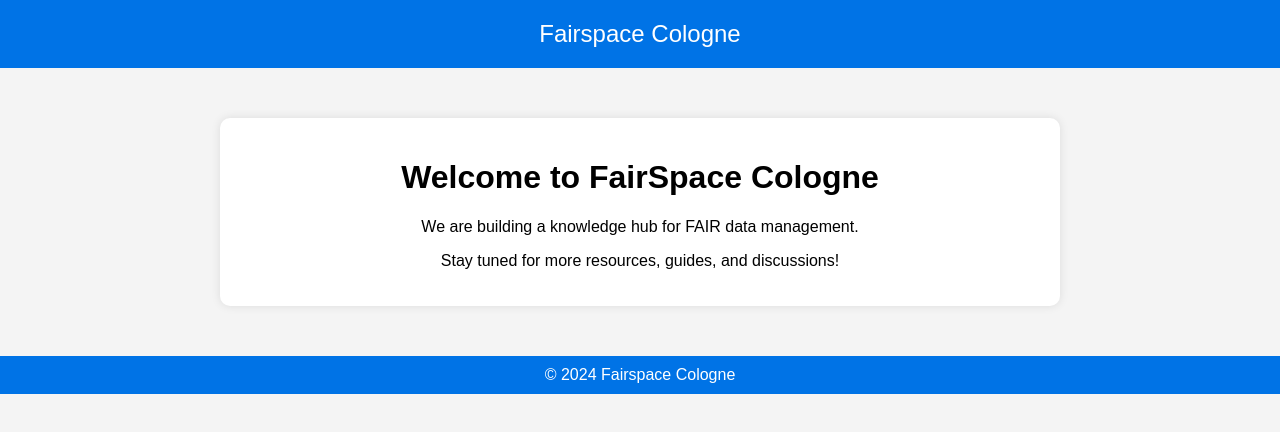
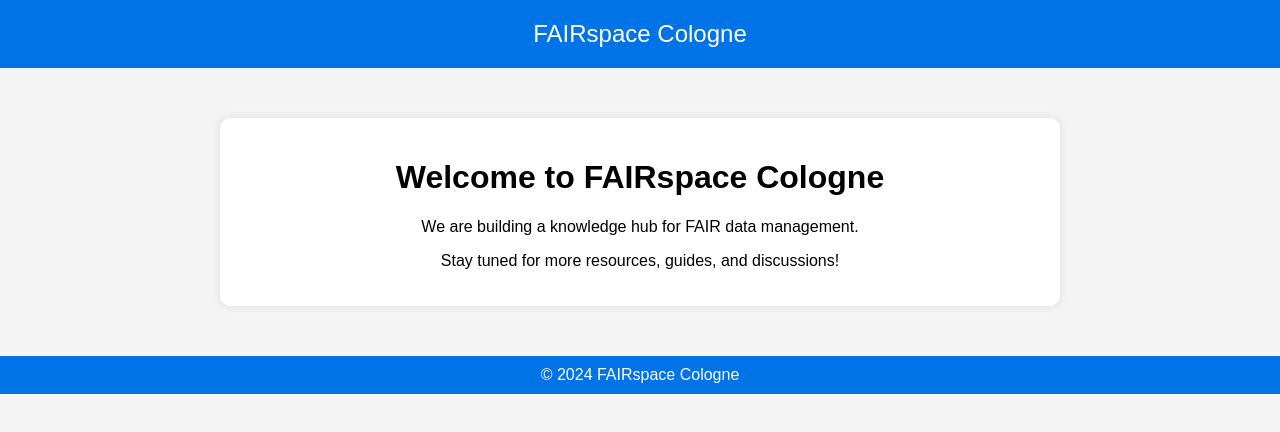
Before and after one commit to FAIRSpace-Cologne/FAIRSpace-Cologne.github.io, a plain HTML site: page index.html in a window 1280 px wide. Drawn offline with Linux system fonts and the light colour scheme.

Commit message:
Update index.html

```diff
--- a/index.html
+++ b/index.html
@@ -35,12 +35,12 @@
     </style>
 </head>
 <body>
-    <header>Fairspace Cologne</header>
+    <header>FAIRspace Cologne</header>
     <div class="container">
-        <h1>Welcome to FairSpace Cologne</h1>
+        <h1>Welcome to FAIRspace Cologne</h1>
         <p>We are building a knowledge hub for FAIR data management.</p>
         <p>Stay tuned for more resources, guides, and discussions!</p>
     </div>
-    <footer>&copy; 2024 Fairspace Cologne</footer>
+    <footer>&copy; 2024 FAIRspace Cologne</footer>
 </body>
 </html>
```
